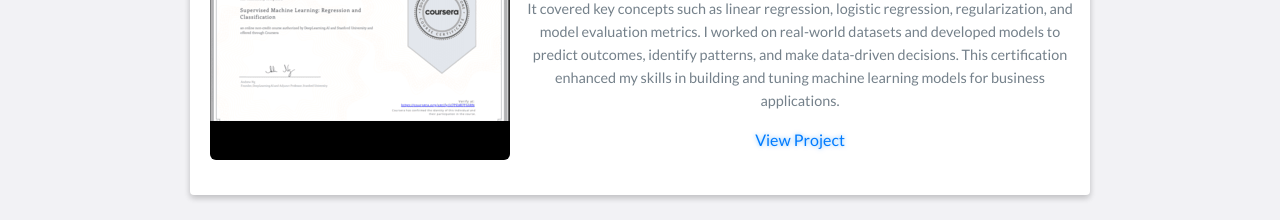
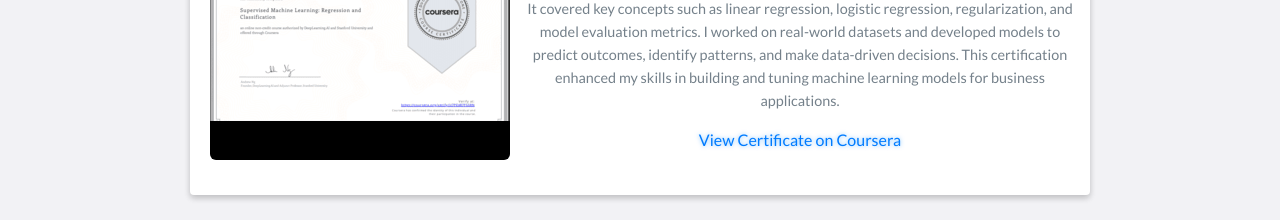
Before and after one commit to maninder-singh-97/portfolio-bor, a website: page index.html in a window 1280 px wide. Shown: the part 2960-3180 px from the top of the page. Drawn offline with nearby package versions, Linux system fonts and the light colour scheme.

```diff
--- a/index.html
+++ b/index.html
@@ -186,7 +186,8 @@
                         <p>
                             This course, offered by Stanford University via Coursera, provided a deep understanding of supervised machine learning techniques using Python and Scikit-learn. It covered key concepts such as linear regression, logistic regression, regularization, and model evaluation metrics. I worked on real-world datasets and developed models to predict outcomes, identify patterns, and make data-driven decisions. This certification enhanced my skills in building and tuning machine learning models for business applications.
                         </p>
-                        <a href="#">View Project</a>
+                        <a href="https://coursera.org/share/ff3be7a1c9f8ad2b91d007df6c688721" target="_blank">View Certificate on Coursera</a>
+                        <!-- <a href="#">View Project</a> -->
                     </div>
                     <!-- End .project-info -->
                 </div>
```
